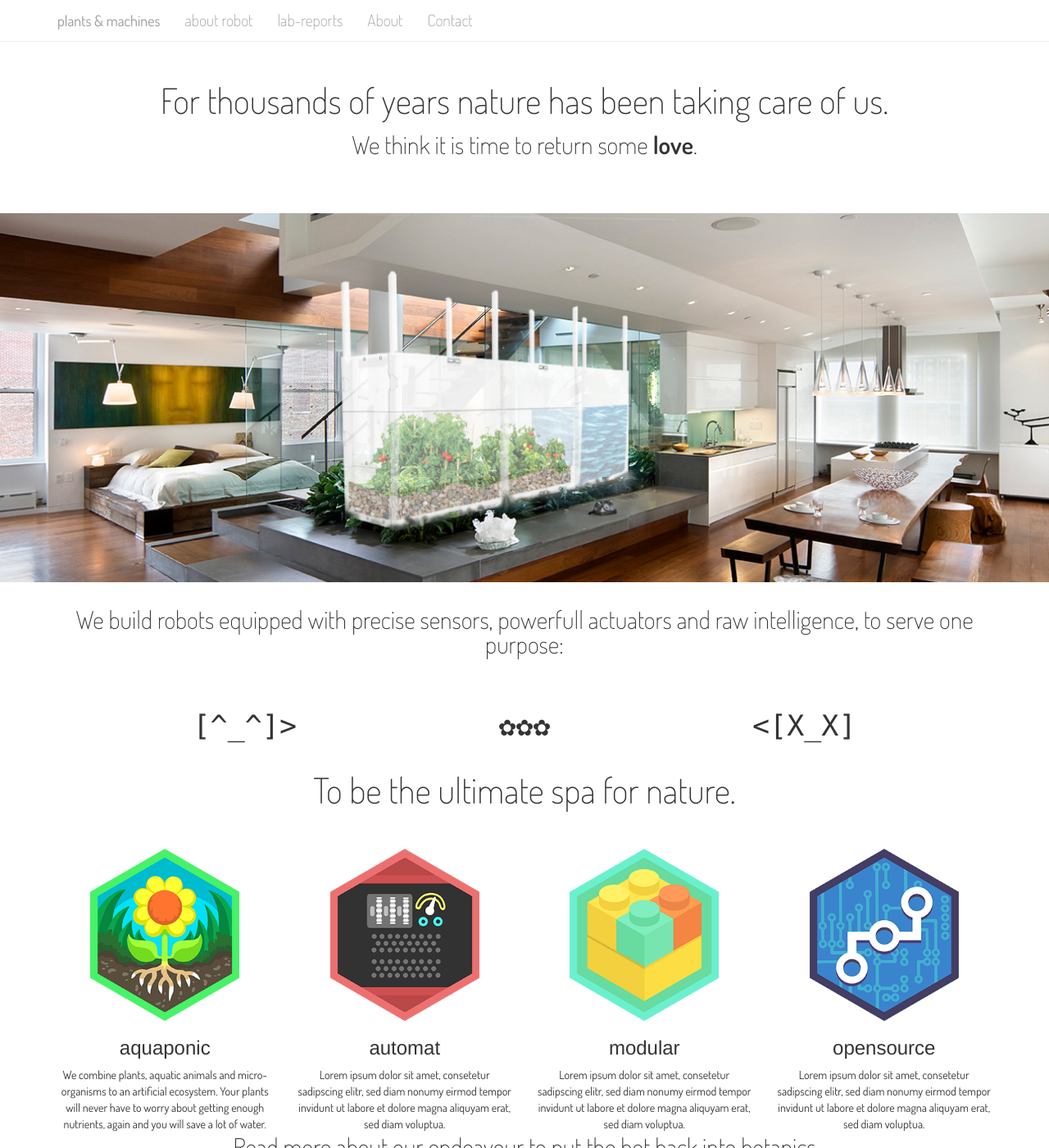
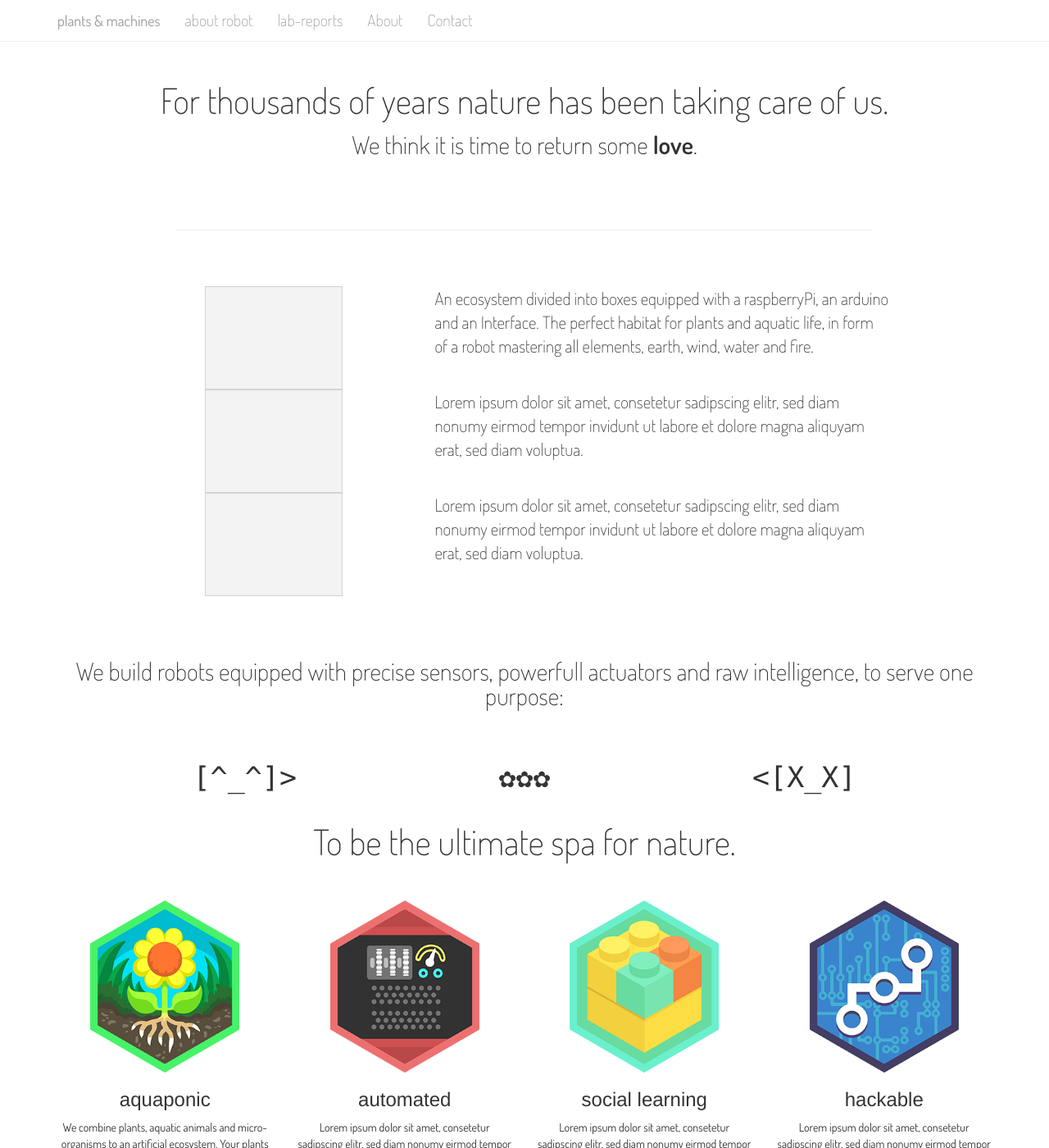
Before and after one commit to plantsandmachines/plantsandmachines.github.io, a Jekyll site: the page built from index.html, in a window 1280 px wide and 1400 px high, scrolled down 411 px. Shown: the whole window at 82% size. Built offline with Jekyll 4.4.1, drawn with Linux system fonts in a browser that asks for light colours; nearby versions of some CDN libraries; Markdown is read by kramdown in place of the engine named in the settings.

Commit message:
added more detailed robot tab, added hr

```diff
--- a/css/landingpage.css
+++ b/css/landingpage.css
@@ -24,14 +24,28 @@ body {
 	           -o-background-size: cover;
 	              background-size: cover;
 }
-#robot_image {
+#robot {
 	position: relative;
 	overflow: hidden;
-	background: url('/images/landing-page/ren-001.jpg') center left no-repeat;
+        background-color: #fff;
+	padding-bottom: 2.2em;
+	font-size: 1.5em;
+     /* background: url('/images/landing-page/ren-001.jpg') center left no-repeat;
 	-webkit-background-size: cover;
 	         -moz-background-size: cover;
 	           -o-background-size: cover;
 	              background-size: cover;
+     */
+}
+.robot_cad {
+	width: 8em;
+	height: 6em;
+	border: 1px solid #d3d3d3;
+	background-color: #f3f3f3;
+	padding-bottom: 0.1em;
+}
+.divider {
+	width: 65em;
 }
 #a-place-called-home {
 	position: relative;
@@ -107,7 +121,7 @@ body {
 	margin-top: 3rem;
 }
 .grey-bg {
-	background-color: #B6B6B6;
+	background-color: #eeeeee;
 	color: #fff;
 	margin-top: 6rem;
 }
--- a/index.html
+++ b/index.html
@@ -25,9 +25,43 @@ title: plants-and-machines
 </div>
 
 
-<!-- ROBOT IMAGE -->
+<!-- DIVIDER -->
 
-<div id="robot_image" class="jumbotron header-half title_height">
+<div class="container divider">
+	<div class="col-md-12 text-center"><hr></div>
+</div>
+
+
+<!-- ROBOT  -->
+
+<div id="robot" class="jumbotron header-half">
+	<div class="container">
+		<div class="row">
+			<div class="col-md-2"></div>
+			<div class="col-md-1 robot_cad"></div>
+			<div class="col-md-1"></div>
+			<div class="col-md-6 text-left">
+				<p>An ecosystem divided into boxes equipped with a raspberryPi, an arduino and an Interface. The perfect habitat for plants and aquatic life, in form of a robot mastering all elements, earth, wind, water and fire. </p>
+			</div>
+		</div>
+		<div class="row">
+			<div class="col-md-2"></div>
+			<div class="col-md-1 robot_cad"></div>
+			<div class="col-md-1"></div>
+			<div class="col-md-6 text-left">
+				<p>Lorem ipsum dolor sit amet, consetetur sadipscing elitr, sed diam nonumy eirmod tempor invidunt ut labore et dolore magna aliquyam erat, sed diam voluptua.</p>
+			</div>
+		</div>
+		<div class="row">
+			<div class="col-md-2"></div>
+			<div class="col-md-1 robot_cad"></div>
+			<div class="col-md-1"></div>
+			<div class="col-md-6 text-left">
+				<p>Lorem ipsum dolor sit amet, consetetur sadipscing elitr, sed diam nonumy eirmod tempor invidunt ut labore et dolore magna aliquyam erat, sed diam voluptua.</p>
+			</div>
+		</div>
+
+	</div>
 </div>
 
 
@@ -85,17 +119,17 @@ title: plants-and-machines
 		</div>
 		<div class="col-md-3">
 			<img src="images/landing-page/geklaut-automat.png">
-			<h3>automat</h3>
+			<h3>automated</h3>
 			<p>Lorem ipsum dolor sit amet, consetetur sadipscing elitr, sed diam nonumy eirmod tempor invidunt ut labore et dolore magna aliquyam erat, sed diam voluptua.</p>
 		</div>
 		<div class="col-md-3">
 			<img src="images/landing-page/geklaut-modular.png">
-			<h3>modular</h3>
+			<h3>social learning</h3>
 			<p>Lorem ipsum dolor sit amet, consetetur sadipscing elitr, sed diam nonumy eirmod tempor invidunt ut labore et dolore magna aliquyam erat, sed diam voluptua.</p>
 		</div>
 		<div class="col-md-3">
 			<img src="images/landing-page/geklaut-opensource.png">
-			<h3>opensource</h3>
+			<h3>hackable</h3>
 			<p>Lorem ipsum dolor sit amet, consetetur sadipscing elitr, sed diam nonumy eirmod tempor invidunt ut labore et dolore magna aliquyam erat, sed diam voluptua.</p>
 		</div>
 	</div>
```
Also changed, not shown: images/sprites/f3f3f3.png (added), 3 other files.
